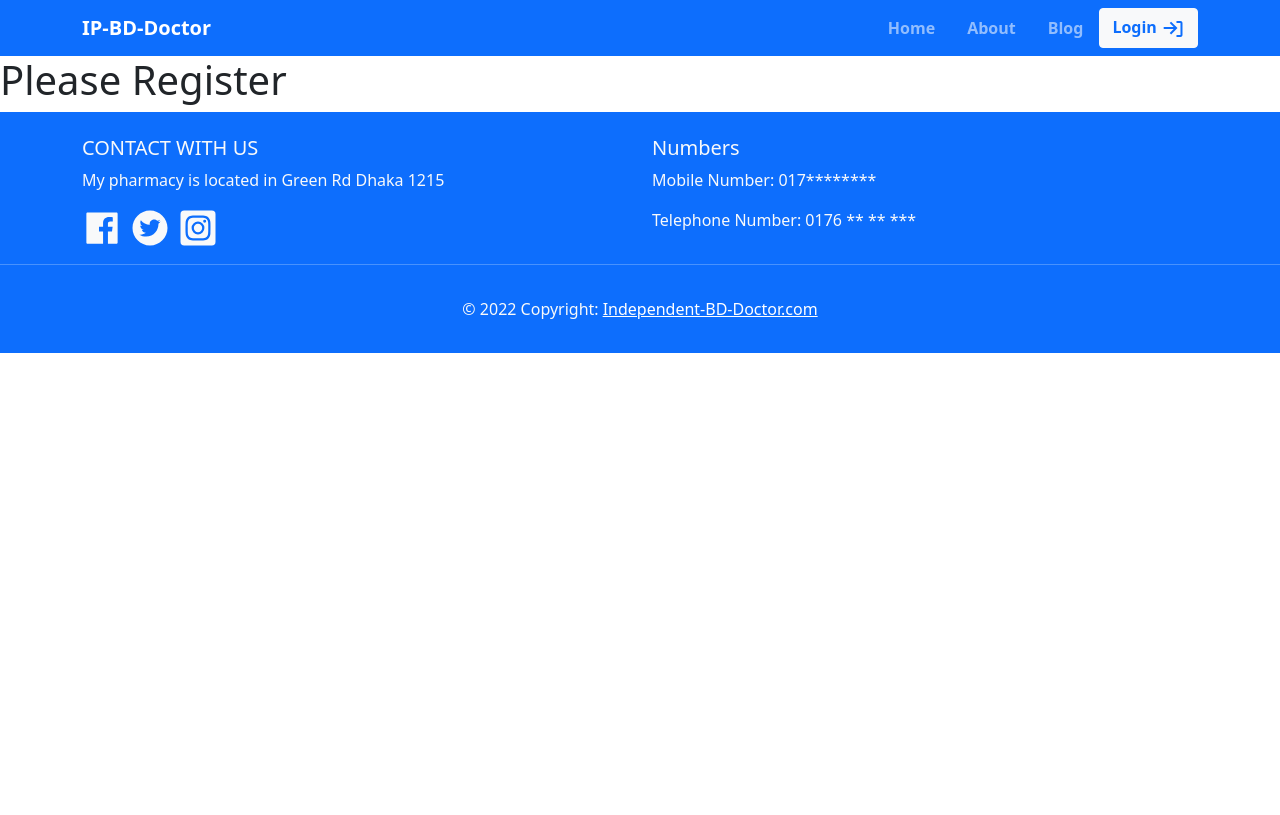
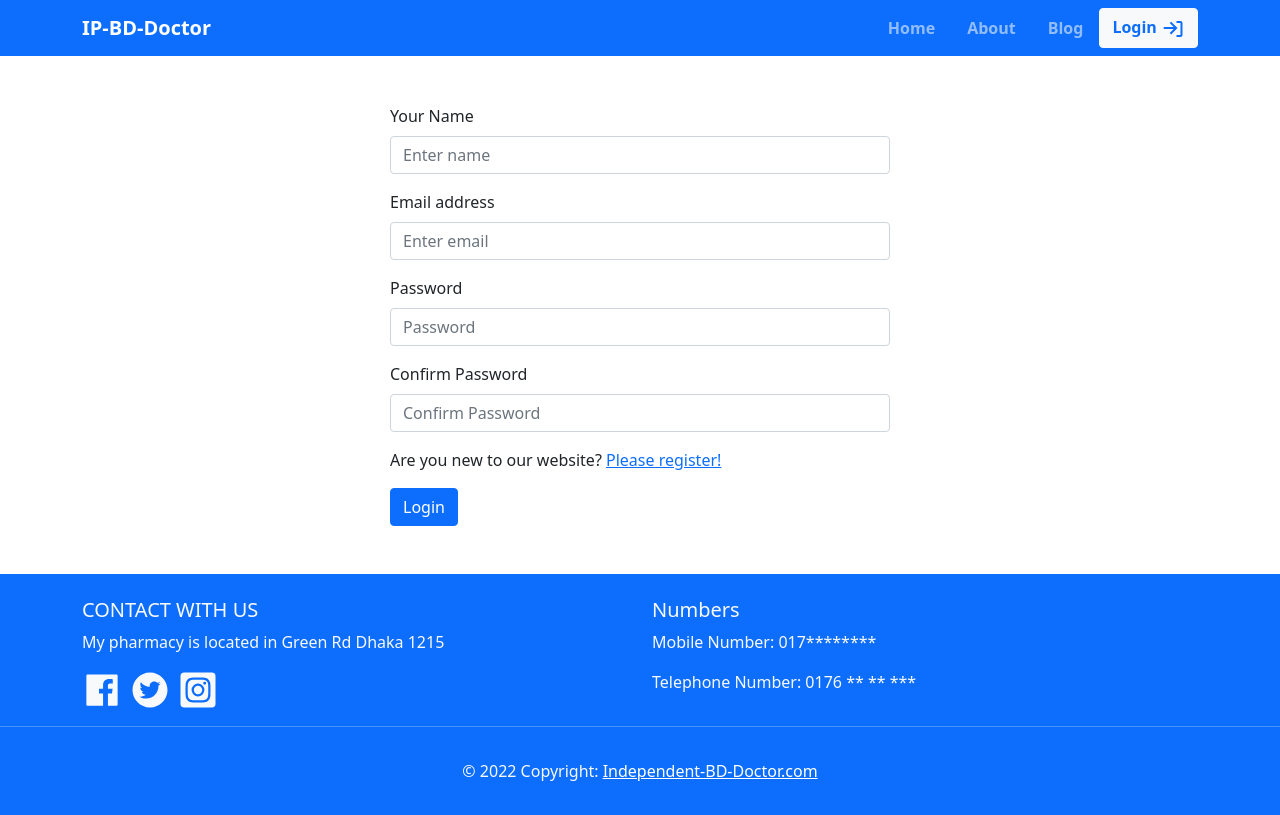
Before and after one commit to shadikmahamudsohan/independent-service-provider-website, a React (Create React App) app: page /signup in a window 1280 px wide. Built offline with nearby package versions, Linux system fonts and the light colour scheme; no server answers.

Commit message:
signup from created with authentication

```diff
--- a/src/pages/authentication/Login/Login.js
+++ b/src/pages/authentication/Login/Login.js
@@ -1,9 +1,78 @@
-import React from 'react';
+import React, { useRef, useState } from 'react';
+import { Button, Form, Spinner } from 'react-bootstrap';
+import { useSignInWithEmailAndPassword } from 'react-firebase-hooks/auth';
+import auth from '../../../firebase/firebase.init';
+import { Link, useLocation, useNavigate } from 'react-router-dom';
+import { ToastContainer, toast } from 'react-toastify';
+import 'react-toastify/dist/ReactToastify.css';
 
 const Login = () => {
+    const [validated, setValidated] = useState(false);
+    const emailRef = useRef('');
+    const passwordRef = useRef('');
+    const [errorText, setErrorText] = useState('');
+    const [
+        signInWithEmailAndPassword,
+        user,
+        loading,
+        error,
+    ] = useSignInWithEmailAndPassword(auth);
+    let navigate = useNavigate();
+    let location = useLocation();
+    let from = location.state?.from?.pathname || "/";
+
+    if (loading) {
+        return (
+            <div className='my-5'>
+                <Spinner animation="border" className='d-block mx-auto' role="status">
+                    <span className="visually-hidden">Loading...</span>
+                </Spinner>
+            </div>
+        );
+    }
+    const handleSignup = (event) => {
+        event.preventDefault();
+        const form = event.currentTarget;
+        if (form.checkValidity() === false) {
+            event.preventDefault();
+            event.stopPropagation();
+        }
+
+        setValidated(true);
+        setErrorText('');
+        const email = emailRef.current.value;
+        const password = passwordRef.current.value;
+        console.log(password);
+        signInWithEmailAndPassword(email, password);
+    };
+    if (user) {
+        toast("Logged In");
+        navigate(from, { replace: true });
+    }
     return (
-        <div>
-            <h1>Please Login</h1>
+        <div className='mx-auto mt-5' style={{ maxWidth: '500px', height: '60vh' }}>
+            <Form noValidate validated={validated} onSubmit={handleSignup}>
+                <Form.Group className="mb-3" controlId="formBasicEmail">
+                    <Form.Label>Email address</Form.Label>
+                    <Form.Control required ref={emailRef} type="email" placeholder="Enter email" />
+                    <Form.Control.Feedback type="invalid">
+                        Please provide a valid email address.
+                    </Form.Control.Feedback>
+                </Form.Group>
+
+                <Form.Group className="mb-3" controlId="formBasicPassword">
+                    <Form.Label>Password</Form.Label>
+                    <Form.Control required ref={passwordRef} type="password" placeholder="Password" />
+                    <Form.Control.Feedback type="invalid">
+                        Please provide a valid 6 digged password.
+                    </Form.Control.Feedback>
+                </Form.Group>
+                <p className='mt-3'>Are you new to our website? <Link to='/signup'>Please register!</Link></p>
+                <Button variant="primary" type="submit">
+                    Login
+                </Button>
+            </Form>
+            <ToastContainer />
         </div>
     );
 };
--- a/src/pages/authentication/Signup/Signup.js
+++ b/src/pages/authentication/Signup/Signup.js
@@ -1,9 +1,103 @@
-import React from 'react';
+import React, { useRef, useState } from 'react';
+import { Button, Form, Spinner } from 'react-bootstrap';
+import { useCreateUserWithEmailAndPassword } from 'react-firebase-hooks/auth';
+import auth from '../../../firebase/firebase.init';
+import { Link, useLocation, useNavigate } from 'react-router-dom';
+import { ToastContainer, toast } from 'react-toastify';
+import 'react-toastify/dist/ReactToastify.css';
 
 const Signup = () => {
+    const [validated, setValidated] = useState(false);
+    const nameRef = useRef('');
+    const emailRef = useRef('');
+    const passwordRef = useRef('');
+    const confirmPasswordRef = useRef('');
+    const [errorText, setErrorText] = useState('');
+    const [
+        createUserWithEmailAndPassword,
+        user,
+        loading,
+        error,
+    ] = useCreateUserWithEmailAndPassword(auth);
+    let navigate = useNavigate();
+    let location = useLocation();
+    let from = location.state?.from?.pathname || "/";
+    if (loading) {
+        return (
+            <div className='my-5 d-block mx-auto'>
+                <Spinner animation="border" className='d-block mx-auto' role="status">
+                    <span className="visually-hidden">Loading...</span>
+                </Spinner>
+            </div>
+        );
+    }
+
+    const handleSignup = (event) => {
+        event.preventDefault();
+        const form = event.currentTarget;
+        if (form.checkValidity() === false) {
+            event.preventDefault();
+            event.stopPropagation();
+        }
+
+        setValidated(true);
+        setErrorText('');
+        const name = nameRef.current.value;
+        const email = emailRef.current.value;
+        const password = passwordRef.current.value;
+        const confirmPassword = confirmPasswordRef.current.value;
+        console.log(password, confirmPassword);
+        if (password === confirmPassword) {
+            createUserWithEmailAndPassword(email, password);
+        } else {
+            setErrorText('wrong confirm password');
+        }
+        if (user) {
+            navigate(from, { replace: true });
+        }
+        toast("Account Created");
+
+
+    };
     return (
-        <div>
-            <h1>Please Register</h1>
+        <div className='mx-auto my-5' style={{ maxWidth: '500px' }}>
+            <Form noValidate validated={validated} onSubmit={handleSignup}>
+                <Form.Group className="mb-3" controlId="name">
+                    <Form.Label>Your Name</Form.Label>
+                    <Form.Control required ref={nameRef} type="text" placeholder="Enter name" />
+                    <Form.Control.Feedback type="invalid">
+                        Please provide your name.
+                    </Form.Control.Feedback>
+                </Form.Group>
+                <Form.Group className="mb-3" controlId="email">
+                    <Form.Label>Email address</Form.Label>
+                    <Form.Control required ref={emailRef} type="email" placeholder="Enter email" />
+                    <Form.Control.Feedback type="invalid">
+                        Please provide a valid email address.
+                    </Form.Control.Feedback>
+                </Form.Group>
+
+                <Form.Group className="mb-3" controlId="password">
+                    <Form.Label>Password</Form.Label>
+                    <Form.Control required ref={passwordRef} type="password" placeholder="Password" />
+                    <Form.Control.Feedback type="invalid">
+                        Please provide a valid 6 digged password.
+                    </Form.Control.Feedback>
+                </Form.Group>
+                <Form.Group className="mb-3" controlId="confirmPassword">
+                    <Form.Label>Confirm Password</Form.Label>
+                    <Form.Control required ref={confirmPasswordRef} type="password" placeholder="Confirm Password" />
+                    <Form.Control.Feedback type="invalid">
+                        Please provide your confirm password.
+                    </Form.Control.Feedback>
+                </Form.Group>
+                <p className='mt-3'>Are you new to our website? <Link to='/signup'>Please register!</Link></p>
+                {error && <p className="alert alert-danger" role="alert">Error: {error.message}</p>}
+                <Button variant="primary" type="submit">
+                    Login
+                </Button>
+            </Form>
+            <ToastContainer />
         </div>
     );
 };
```
Also changed, not shown: src/pages/authentication/RequiredAuth/RequiredAuth.js (added, +32 -0 lines).
